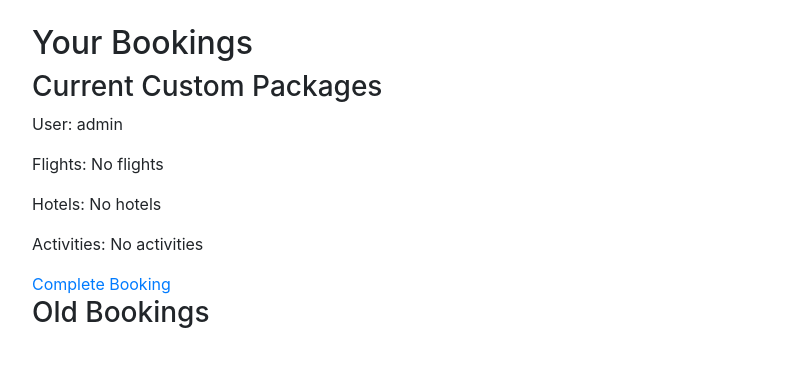
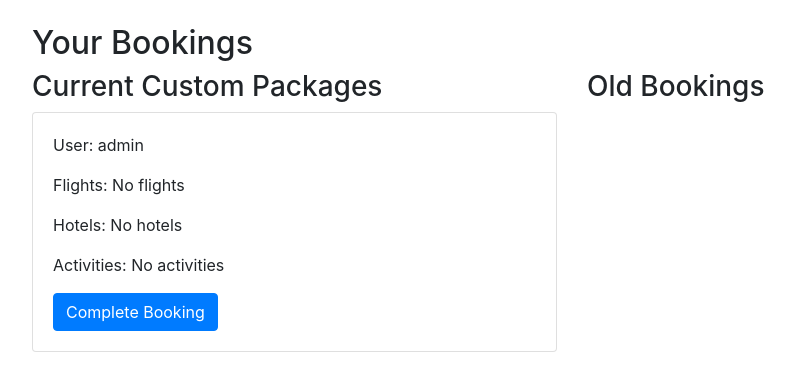
Before and after one commit to saeed-sr/COEN6311-Persia, a Django app: page /booking/view_bookings/ in a window 1280 px wide. Shown: the part 56-447 px from the top of the page, without its empty margins (68-863 px from the left). Run offline with Django 5.2, Linux system fonts and the light colour scheme; a user stored in the database is signed in; data comes from the database, SQL or seed files in the repository; some libraries are stand-ins or nearby versions.

Commit message:
view booking modified for better a look

```diff
--- a/concordia_travel/booking/templates/booking/view_bookings.html
+++ b/concordia_travel/booking/templates/booking/view_bookings.html
@@ -1,4 +1,3 @@
-<!-- packages/templates/packages/view_bookings.html -->
 {% extends 'booking/base.html' %}
 
 {% block title %}View Bookings{% endblock %}
@@ -6,8 +5,12 @@
 {% block content %}
 <div class="container">
     <h2>Your Bookings</h2>
+    <div class="row">
+        <div class="col-md-6">
             <h3>Current Custom Packages</h3>
             {% for custom_package in current_custom_packages %}
+                <div class="card mb-3">
+                    <div class="card-body">
                         <p>User: {{ custom_package.user.username }}</p>
                         <p>Flights:
                             {% if custom_package.flights.exists %}
@@ -36,15 +39,22 @@
                                 No activities
                             {% endif %}
                         </p>
-            <a href="{% url 'complete_booking' custom_package.id %}">Complete Booking</a>
+                        <a href="{% url 'complete_booking' custom_package.id %}" class="btn btn-primary">Complete Booking</a>
+                    </div>
+                </div>
             {% endfor %}
+        </div>
 
+        <div class="col-md-6">
             <h3>Old Bookings</h3>
             {% for old_booking in old_bookings %}
-            <!-- Display relevant information about old booking -->
-            <p>User: {{ old_booking.user.username }}</p>
-            <!-- Add more details as needed -->
+                <div class="card mb-3">
+                    <div class="card-body">
+                        <!-- Display old bookings -->
+                    </div>
+                </div>
             {% endfor %}
         </div>
     </div>
+</div>
 {% endblock %}
```
Lines whose indentation alone changed are shown as unchanged.
